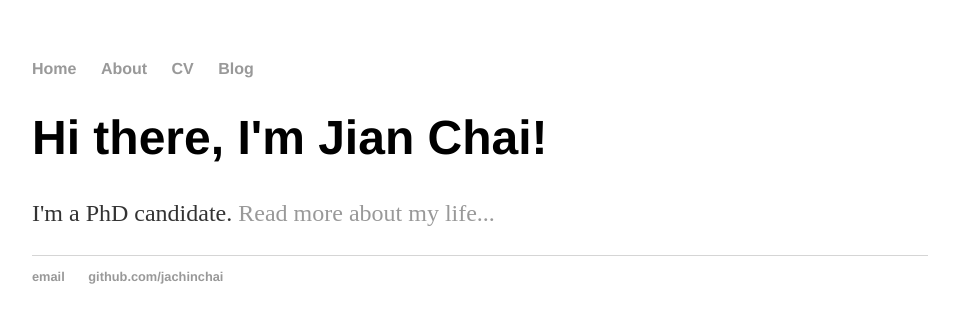
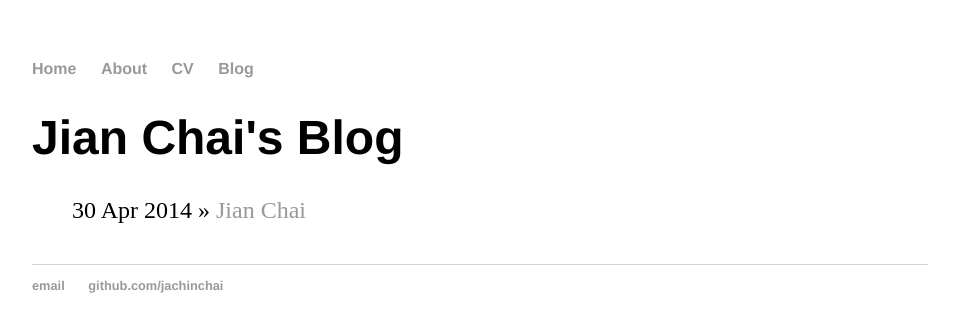
Before and after one commit to jachinchai/jachinchai.github.io, a Jekyll site: the page built from blog/index.html, in a window 1280 px wide. Shown: the top 332 px of the page, without its empty margins (160-1119 px from the left). Built offline with Jekyll 4.4.1, drawn with Linux system fonts in a browser that asks for light colours.

Commit message:
Update index.html

```diff
--- a/blog/index.html
+++ b/blog/index.html
@@ -1,8 +1,11 @@
 ---
 layout: default
-title: Jian Chai
+title: Jian Chai's Blog
 ---
-<div class="blurb">
-	<h1>Hi there, I'm Jian Chai!</h1>
-	<p>I'm a PhD candidate. <a href="/about">Read more about my life...</a></p>
-</div><!-- /.blurb -->
+	<h1>{{ page.title }}</h1>
+	<ul class="posts">
+
+	  {% for post in site.posts %}
+	    <li><span>{{ post.date | date_to_string }}</span> » <a href="{{ post.url }}" title="{{ post.title }}">{{ post.title }}</a></li>
+	  {% endfor %}
+	</ul>
```
